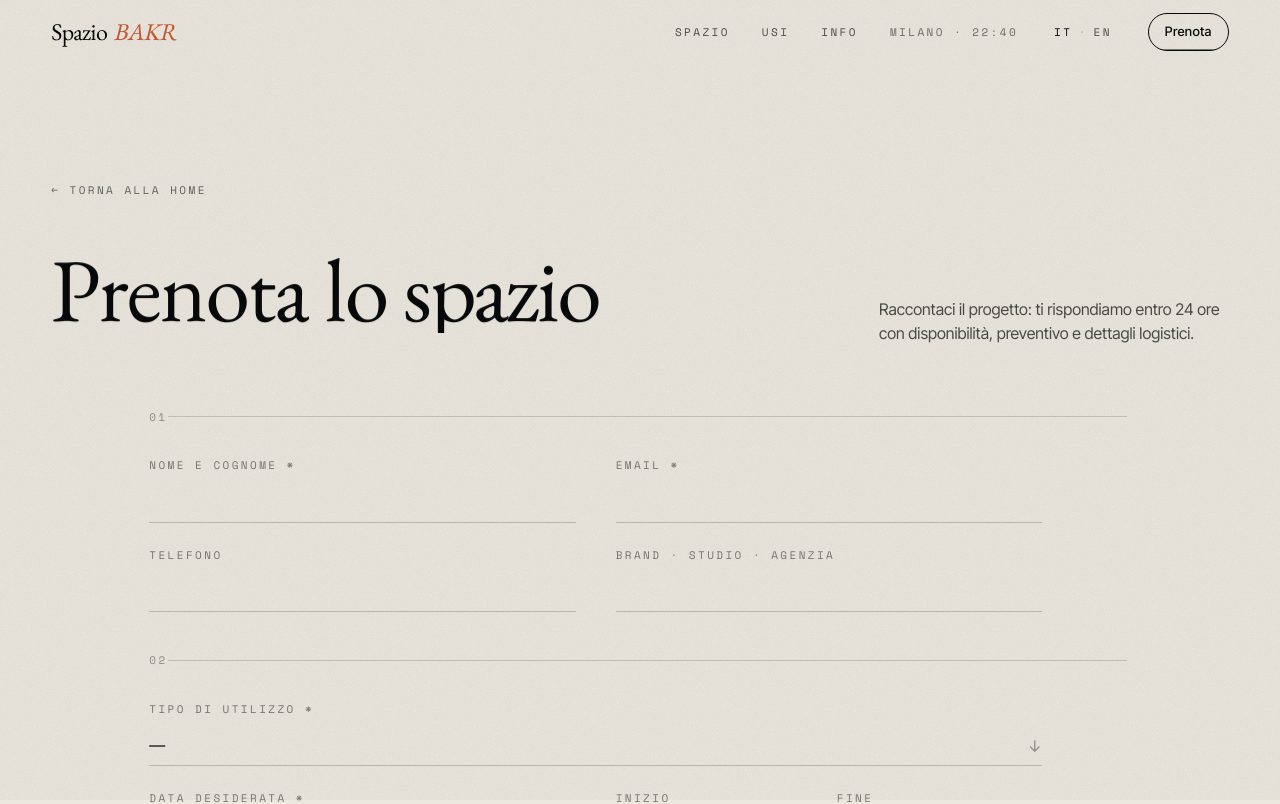
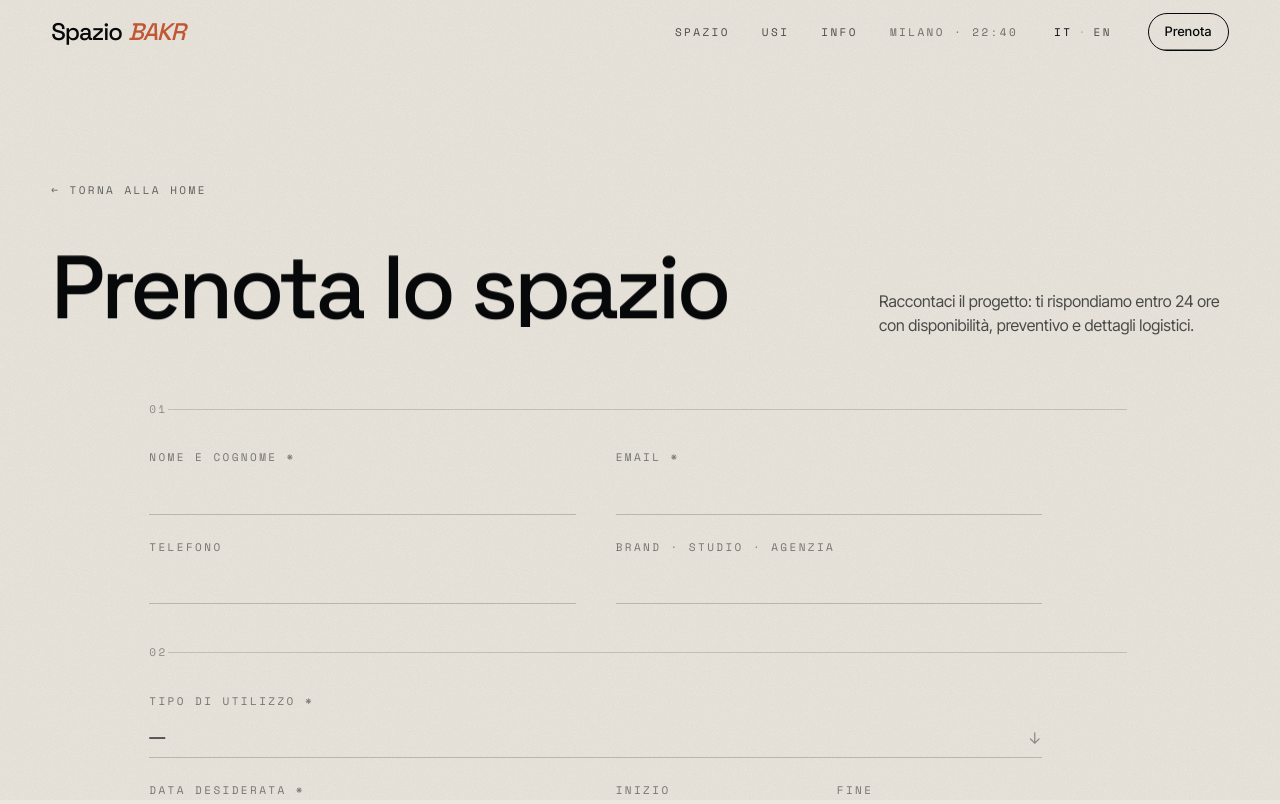
Before and after one commit to Silver2411/spaziobakr, a Next.js app: page /booking in a window 1280 px wide. Shown: the top 804 px of the page. Built offline with nearby package versions, Linux system fonts and the light colour scheme.

Commit message:
Switch display to Space Grotesk — modern grotesk, less elegant

```diff
--- a/src/app/globals.css
+++ b/src/app/globals.css
@@ -99,18 +99,18 @@
   }
 
   .display {
-    font-family: var(--font-display), Georgia, "Times New Roman", serif;
-    font-weight: 400;
-    letter-spacing: var(--tracking-display);
-    line-height: 0.96;
+    font-family: var(--font-display), -apple-system, "Helvetica Neue", sans-serif;
+    font-weight: 500;
+    letter-spacing: -0.045em;
+    line-height: 0.9;
   }
 
   .display-italic {
-    font-family: var(--font-display), Georgia, serif;
-    font-weight: 400;
+    font-family: var(--font-display), -apple-system, "Helvetica Neue", sans-serif;
+    font-weight: 500;
     font-style: italic;
-    letter-spacing: -0.015em;
-    line-height: 0.96;
+    letter-spacing: -0.045em;
+    line-height: 0.9;
   }
 
   /* Berlin-mood photo treatment: desaturate, deepen contrast, cool shadows */
--- a/src/app/layout.tsx
+++ b/src/app/layout.tsx
@@ -1,5 +1,5 @@
 import type { Metadata, Viewport } from "next";
-import { Inter_Tight, EB_Garamond, Space_Mono } from "next/font/google";
+import { Inter_Tight, Space_Grotesk, Space_Mono } from "next/font/google";
 import "./globals.css";
 import { LanguageProvider } from "@/i18n/context";
 import { SmoothScroll } from "@/components/SmoothScroll";
@@ -12,13 +12,12 @@ const interTight = Inter_Tight({
   weight: ["300", "400", "500", "600"],
 });
 
-// Classic editorial serif — Garamond, simple and basic, with italic.
-const ebGaramond = EB_Garamond({
+// Modern geometric grotesk — distinctive but not elegant, brand-identity tone.
+const spaceGrotesk = Space_Grotesk({
   subsets: ["latin"],
   variable: "--font-display",
   display: "swap",
-  style: ["normal", "italic"],
-  weight: ["400", "500", "600", "700"],
+  weight: ["300", "400", "500", "600", "700"],
 });
 
 const spaceMono = Space_Mono({
@@ -60,7 +59,7 @@ export default function RootLayout({
   return (
     <html
       lang="it"
-      className={`${interTight.variable} ${ebGaramond.variable} ${spaceMono.variable}`}
+      className={`${interTight.variable} ${spaceGrotesk.variable} ${spaceMono.variable}`}
     >
       <body className="bg-bone text-ink antialiased">
         <LanguageProvider>
```
